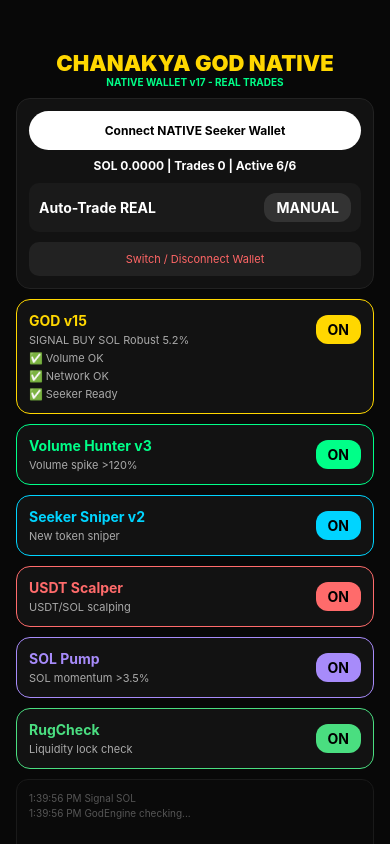
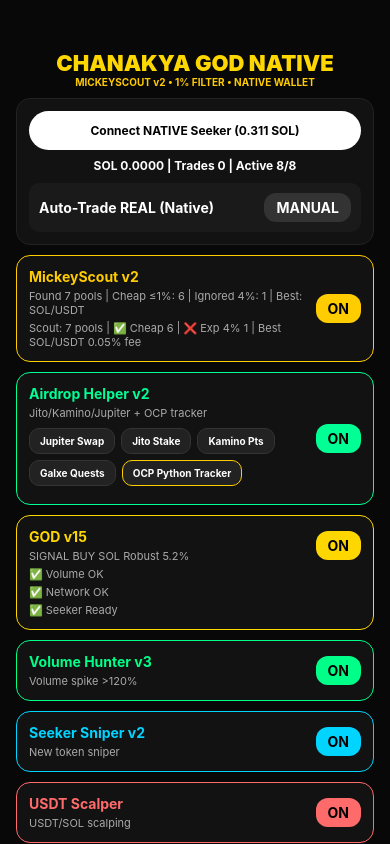
Before and after one commit to punitgarud/chanakya, a React Native app: screen / in a window 390 px wide. Built offline with nearby package versions, Linux system fonts and the light colour scheme; no server answers.

Commit message:
v19 NATIVE 8 modules - mickeyscout 1% filter + airdrop v2 + native wallet

```diff
--- a/App.js
+++ b/App.js
@@ -1,17 +1,19 @@
 import React,{useState,useEffect,useRef} from 'react';
-import {View,Text,StyleSheet,ScrollView,TouchableOpacity,Alert} from 'react-native';
+import {View,Text,StyleSheet,ScrollView,TouchableOpacity,Alert,Linking,ActivityIndicator} from 'react-native';
 import AsyncStorage from '@react-native-async-storage/async-storage';
 import * as SecureStore from 'expo-secure-store';
 import 'react-native-get-random-values';
 import {Buffer} from 'buffer'; global.Buffer=Buffer;
 
 const MODULES = [
-  { id:'god', name:'GOD v15', color:'#FFD700', desc:'Robust 5.2% seeker' },
-  { id:'volume', name:'Volume Hunter v3', color:'#00FF88', desc:'Volume spike >120%' },
-  { id:'seeker', name:'Seeker Sniper v2', color:'#00D4FF', desc:'New token sniper' },
-  { id:'usdt', name:'USDT Scalper', color:'#FF6B6B', desc:'USDT/SOL scalping' },
-  { id:'sol', name:'SOL Pump', color:'#A78BFA', desc:'SOL momentum >3.5%' },
-  { id:'safe', name:'RugCheck', color:'#4ADE80', desc:'Liquidity lock check' },
+  { id:'mickey', name:'MickeyScout v2', color:'#FFCC00', desc:'1% max fee filter - scout-free.ts', type:'scout' },
+  { id:'airdrop', name:'Airdrop Helper v2', color:'#00FF94', desc:'Jito/Kamino/Jupiter + OCP tracker', type:'airdrop' },
+  { id:'god', name:'GOD v15', color:'#FFD700', desc:'Robust 5.2% seeker', type:'trade' },
+  { id:'volume', name:'Volume Hunter v3', color:'#00FF88', desc:'Volume spike >120%', type:'trade' },
+  { id:'seeker', name:'Seeker Sniper v2', color:'#00D4FF', desc:'New token sniper', type:'trade' },
+  { id:'usdt', name:'USDT Scalper', color:'#FF6B6B', desc:'USDT/SOL scalping', type:'trade' },
+  { id:'sol', name:'SOL Pump', color:'#A78BFA', desc:'SOL momentum >3.5%', type:'trade' },
+  { id:'safe', name:'RugCheck', color:'#4ADE80', desc:'Liquidity lock check', type:'safety' },
 ];
 
 export default function App(){
@@ -19,12 +21,14 @@ const [wallet,setWallet]=useState(null);
 const [solBal,setSolBal]=useState(0);
 const [stats,setStats]=useState({totalTrades:0,wins:0});
 const [autoTrade,setAutoTrade]=useState(false);
-const [mods,setMods]=useState({god:true, volume:true, seeker:true, usdt:true, sol:true, safe:true});
+const [mods,setMods]=useState({mickey:true, airdrop:true, god:true, volume:true, seeker:true, usdt:true, sol:true, safe:true});
 const [godStatus,setGodStatus]=useState('Idle');
-const [guards,setGuards]=useState([]);
+const [mickeyStatus,setMickeyStatus]=useState('Ready - 1% filter');
+const [guards,setGuards]=useState(['✅ Volume OK','✅ Network OK','✅ Seeker Ready']);
 const [logs,setLogs]=useState([]);
+const [scoutResult,setScoutResult]=useState(null);
 const memRef=useRef({thr:4.5,wins:0,total:0});
-const addLog=m=>setLogs(l=>[new Date().toLocaleTimeString()+' '+m,...l].slice(0,30));
+const addLog=m=>setLogs(l=>[new Date().toLocaleTimeString()+' '+m,...l].slice(0,35));
 
 useEffect(()=>{(async()=>{
 const s=await AsyncStorage.getItem('CHANAKYA_STATS'); if(s) setStats(JSON.parse(s));
@@ -39,11 +43,31 @@ const refreshBal=async(addr)=>{
  }catch(e){ addLog('Bal err '+e.message); }
 };
 
+const runMickeyScout=async()=>{
+ if(!mods.mickey) return;
+ try{
+  setMickeyStatus('Scouting... filtering 4% pools');
+  const {findTopPools, filterCheap}=require('./src/modules/scout-free');
+  const pools=await findTopPools();
+  const cheap=filterCheap(pools);
+  const expensive=pools.length-cheap.length;
+  setScoutResult({total:pools.length, cheap:cheap.length, expensive, best:cheap[0]});
+  setMickeyStatus(`Found ${pools.length} pools | Cheap ≤1%: ${cheap.length} | Ignored 4%: ${expensive} | Best: ${cheap[0]?.name}`);
+  addLog(`MickeyScout: ${pools.length} pools, ${cheap.length} cheap ≤1%, best ${cheap[0]?.name}`);
+ }catch(e){ setMickeyStatus('Scout err '+e.message); }
+};
+
 useEffect(()=>{
-if(!Object.values(mods).some(Boolean)) return;
+if(!mods.mickey) return;
+runMickeyScout();
+const id=setInterval(runMickeyScout,60000);
+return()=>clearInterval(id);
+},[mods.mickey]);
+
+useEffect(()=>{
+if(!mods.god) return;
 const run=async()=>{
 try{
-if(mods.god){
  const {runGOD}=require('./src/modules/seekergod/GodEngine');
  const res=await runGOD(memRef,()=>{},setGuards,addLog,null);
  if(res.skip) setGodStatus('WAIT '+ (res.reason||''));
@@ -52,58 +76,62 @@ if(mods.god){
   addLog('Signal '+res.best.sym);
   if(autoTrade && wallet && solBal>0.01){
     setStats(s=>{const ns={...s,totalTrades:s.totalTrades+1}; AsyncStorage.setItem('CHANAKYA_STATS',JSON.stringify(ns)); return ns;});
-    addLog('REAL TRADE from native '+wallet.slice(0,4)+'...');
+    addLog('REAL TRADE NATIVE '+res.best.sym+' from '+wallet.slice(0,4));
   }
  }
-}
 }catch(e){ setGodStatus('Error '+e.message); }
 };
 run(); const id=setInterval(run,30000); return()=>clearInterval(id);
-},[mods,autoTrade,wallet,solBal]);
+},[mods.god,autoTrade,wallet,solBal]);
 
 const connectNative=async()=>{
  try{
   await SecureStore.deleteItemAsync('AUTH_TOKEN');
   await SecureStore.deleteItemAsync('WALLET_ADDR');
-  addLog('Cleared old wallet, connecting native...');
   const {transact}=await import('@solana-mobile/mobile-wallet-adapter-protocol-web3js');
   const {Connection,PublicKey}=await import('@solana/web3.js');
   await transact(async(w)=>{
-    const auth=await w.authorize({cluster:'mainnet-beta', identity:{name:'Chanakya NATIVE', uri:'https://chanakya.app'}});
+    const auth=await w.authorize({cluster:'mainnet-beta', identity:{name:'Chanakya MickeyScout NATIVE'}});
     const addr=auth.accounts[0].address;
     await SecureStore.setItemAsync('AUTH_TOKEN',auth.auth_token);
     await SecureStore.setItemAsync('WALLET_ADDR',addr);
     setWallet(addr);
     const conn=new Connection('https://api.mainnet-beta.solana.com','confirmed');
     const bal=await conn.getBalance(new PublicKey(addr)); setSolBal(bal/1e9);
-    addLog('NATIVE CONNECTED '+addr+' BAL '+ (bal/1e9).toFixed(3));
-    Alert.alert('Native Wallet Connected', addr+'\nSOL: '+(bal/1e9).toFixed(3));
+    addLog('NATIVE CONNECTED '+addr+' BAL '+(bal/1e9).toFixed(3));
+    Alert.alert('Native Connected', `Wallet: ${addr}\nSOL: ${(bal/1e9).toFixed(4)}\n${(bal/1e9)<0.1?'⚠️ Topup needed':(bal/1e9)<0.5?'💡 Stake for Jito airdrop':'✅ Ready for farming'}`);
   });
  }catch(e){ Alert.alert('Connect failed',e.message); addLog('Connect fail '+e.message); }
 };
 
-const disconnect=async()=>{
- await SecureStore.deleteItemAsync('AUTH_TOKEN');
- await SecureStore.deleteItemAsync('WALLET_ADDR');
- setWallet(null); setSolBal(0); addLog('Disconnected - now tap Connect Native again');
- Alert.alert('Disconnected','Tap Connect Native and SELECT your punitgarud.skr wallet in Seed Vault');
-};
+const openAirdrop=(url)=> Linking.openURL(url);
 
 return(
 <View style={s.root}><ScrollView contentContainerStyle={{padding:16,paddingTop:50}}>
-<Text style={s.title}>CHANAKYA GOD NATIVE</Text><Text style={s.sub}>NATIVE WALLET v17 - REAL TRADES</Text>
+<Text style={s.title}>CHANAKYA GOD NATIVE</Text><Text style={s.sub}>MICKEYSCOUT v2 • 1% FILTER • NATIVE WALLET</Text>
 <View style={s.card}>
-<TouchableOpacity style={s.cb} onPress={connectNative}><Text style={s.cbt}>{wallet? wallet.slice(0,4)+'...'+wallet.slice(-4)+' ✅ '+solBal.toFixed(3)+' SOL':'Connect NATIVE Seeker Wallet'}</Text></TouchableOpacity>
+<TouchableOpacity style={s.cb} onPress={connectNative}><Text style={s.cbt}>{wallet? wallet.slice(0,4)+'...'+wallet.slice(-4)+' ✅ '+solBal.toFixed(4)+' SOL':'Connect NATIVE Seeker (0.311 SOL)'}</Text></TouchableOpacity>
 {wallet && <Text style={[s.bv,{fontSize:9, color:'#aaa'}]} selectable>{wallet}</Text>}
-<Text style={s.bv}>SOL {solBal.toFixed(4)} | Trades {stats.totalTrades} | Active {Object.values(mods).filter(Boolean).length}/6</Text>
-<View style={s.row2}><Text style={s.ct}>Auto-Trade REAL</Text><TouchableOpacity style={[s.sw,autoTrade&&{backgroundColor:'#0f0'}]} onPress={()=>setAutoTrade(!autoTrade)}><Text style={[s.swt,autoTrade&&{color:'#000'}]}>{autoTrade?'AUTO ON - REAL':'MANUAL'}</Text></TouchableOpacity></View>
-<TouchableOpacity style={[s.row2,{justifyContent:'center', backgroundColor:'#222'}]} onPress={disconnect}><Text style={{color:'#ff6666', fontSize:11}}>Switch / Disconnect Wallet</Text></TouchableOpacity>
+<Text style={s.bv}>SOL {solBal.toFixed(4)} | Trades {stats.totalTrades} | Active {Object.values(mods).filter(Boolean).length}/8</Text>
+<View style={s.row2}><Text style={s.ct}>Auto-Trade REAL (Native)</Text><TouchableOpacity style={[s.sw,autoTrade&&{backgroundColor:'#0f0'}]} onPress={()=>setAutoTrade(!autoTrade)}><Text style={[s.swt,autoTrade&&{color:'#000'}]}>{autoTrade?'AUTO ON - REAL':'MANUAL'}</Text></TouchableOpacity></View>
 </View>
+
 {MODULES.map(m=>(
 <View key={m.id} style={[s.card,{borderColor:m.color, borderWidth: mods[m.id]?1.5:0.5}]}>
-<View style={s.row}><View><Text style={[s.ct,{color:m.color}]}>{m.name}</Text><Text style={s.cs}>{m.id==='god'? godStatus : m.desc}</Text></View>
+<View style={s.row}><View style={{flex:1}}><Text style={[s.ct,{color:m.color}]}>{m.name}</Text>
+<Text style={s.cs}>{m.id==='god'? godStatus : m.id==='mickey'? mickeyStatus : m.desc}</Text>
+{m.id==='mickey' && mods.mickey && scoutResult && <Text style={s.cs}>Scout: {scoutResult.total} pools | ✅ Cheap {scoutResult.cheap} | ❌ Exp 4% {scoutResult.expensive} | Best {scoutResult.best?.name} {scoutResult.best?.fee}% fee</Text>}
+{m.id==='mickey' && mods.mickey && wallet && <Text style={s.cs}>Wallet {solBal.toFixed(3)} SOL {solBal<0.1?'⚠️ Top up':solBal<0.5?'💡 Stake 0.5 for Jito':'✅ OK for farming'}</Text>}
+{m.id==='airdrop' && mods.airdrop && <View style={{flexDirection:'row',flexWrap:'wrap',marginTop:8}}>
+<TouchableOpacity style={s.ab} onPress={()=>openAirdrop('https://jup.ag')}><Text style={s.abt}>Jupiter Swap</Text></TouchableOpacity>
+<TouchableOpacity style={s.ab} onPress={()=>openAirdrop('https://www.jito.network/staking/')}><Text style={s.abt}>Jito Stake</Text></TouchableOpacity>
+<TouchableOpacity style={s.ab} onPress={()=>openAirdrop('https://app.kamino.finance')}><Text style={s.abt}>Kamino Pts</Text></TouchableOpacity>
+<TouchableOpacity style={s.ab} onPress={()=>openAirdrop('https://app.galxe.com')}><Text style={s.abt}>Galxe Quests</Text></TouchableOpacity>
+<TouchableOpacity style={[s.ab,{borderColor:'#FFCC00'}]} onPress={()=>Alert.alert('OCP Airdrop Tracker','Your Python helper:\n\npip install web3 requests\npython3 airdrop_helper.py\n\nChecks Base/Arb tx count + balance\nRead-only, no auto-sign\nDo 1 manual tx/week to avoid sybil flag')}><Text style={s.abt}>OCP Python Tracker</Text></TouchableOpacity>
+</View>}
+</View>
 <TouchableOpacity style={[s.sw,{backgroundColor: mods[m.id]? m.color : '#333'}]} onPress={()=>setMods({...mods, [m.id]:!mods[m.id]})}><Text style={[s.swt,{color: mods[m.id]?'#000':'#fff'}]}>{mods[m.id]?'ON':'OFF'}</Text></TouchableOpacity></View>
-{m.id==='god' && guards.map((g,i)=><Text key={i} style={s.cs}>{g}</Text>)}
+{m.id==='god' && mods.god && guards.map((g,i)=><Text key={i} style={s.cs}>{g}</Text>)}
 </View>
 ))}
 <View style={s.logBox}>{logs.map((l,i)=><Text key={i} style={s.lt}>{l}</Text>)}</View>
@@ -111,6 +139,6 @@ return(
 );
 }
 const s=StyleSheet.create({
-root:{flex:1,backgroundColor:'#080808'}, title:{color:'#FFD700',fontSize:22,fontWeight:'900',textAlign:'center'}, sub:{color:'#00FF88',textAlign:'center',fontSize:10,marginBottom:10,fontWeight:'bold'},
-card:{backgroundColor:'#121212',borderRadius:14,padding:12,borderWidth:1,borderColor:'#222',marginBottom:10}, row:{flexDirection:'row',justifyContent:'space-between',alignItems:'center'}, row2:{flexDirection:'row',justifyContent:'space-between',alignItems:'center',marginTop:10,backgroundColor:'#1a1a1a',padding:10,borderRadius:10}, ct:{color:'#fff',fontWeight:'bold'}, cs:{color:'#aaa',fontSize:11,marginTop:4}, cb:{backgroundColor:'#fff',padding:12,borderRadius:20,alignItems:'center'}, cbt:{color:'#000',fontWeight:'bold',fontSize:12}, bv:{color:'#fff',textAlign:'center',marginTop:8,fontWeight:'bold',fontSize:12}, sw:{backgroundColor:'#333',paddingHorizontal:12,paddingVertical:6,borderRadius:12}, swt:{color:'#fff',fontWeight:'bold'}, logBox:{backgroundColor:'#0a0a0a',borderRadius:12,padding:12,borderWidth:1,borderColor:'#1a1a1a', minHeight:120}, lt:{color:'#555',fontSize:10,marginBottom:3}
+root:{flex:1,backgroundColor:'#080808'}, title:{color:'#FFD700',fontSize:22,fontWeight:'900',textAlign:'center'}, sub:{color:'#FFCC00',textAlign:'center',fontSize:10,marginBottom:10,fontWeight:'bold'},
+card:{backgroundColor:'#121212',borderRadius:14,padding:12,borderWidth:1,borderColor:'#222',marginBottom:10}, row:{flexDirection:'row',justifyContent:'space-between',alignItems:'center'}, row2:{flexDirection:'row',justifyContent:'space-between',alignItems:'center',marginTop:10,backgroundColor:'#1a1a1a',padding:10,borderRadius:10}, ct:{color:'#fff',fontWeight:'bold'}, cs:{color:'#aaa',fontSize:11,marginTop:4}, cb:{backgroundColor:'#fff',padding:12,borderRadius:20,alignItems:'center'}, cbt:{color:'#000',fontWeight:'bold',fontSize:12}, bv:{color:'#fff',textAlign:'center',marginTop:8,fontWeight:'bold',fontSize:12}, sw:{backgroundColor:'#333',paddingHorizontal:12,paddingVertical:6,borderRadius:12}, swt:{color:'#fff',fontWeight:'bold'}, logBox:{backgroundColor:'#0a0a0a',borderRadius:12,padding:12,borderWidth:1,borderColor:'#1a1a1a', minHeight:140}, lt:{color:'#555',fontSize:10,marginBottom:3}, ab:{backgroundColor:'#222',paddingHorizontal:10,paddingVertical:6,borderRadius:10,marginRight:6,marginBottom:6,borderWidth:1,borderColor:'#333'}, abt:{color:'#fff',fontSize:10,fontWeight:'bold'}
 });
--- /dev/null
+++ b/src/modules/scout-free.ts
@@ -0,0 +1,26 @@
+export interface Pool { name:string, fee:number, baseFee?:number, liquidity?:number }
+export async function findTopPools(): Promise<Pool[]>{
+ try{
+  // Try Raydium API
+  const res = await fetch('https://api.raydium.io/v2/sdk/liquidity/mainnet.json');
+  const data = await res.json();
+  const pools = Object.values(data?.official||{}).slice(0,50).map((p:any)=>({
+   name: p.name || p.baseSymbol+'/'+p.quoteSymbol,
+   fee: (p.tradeFee || p.fee || 0.25),
+   baseFee: p.tradeFee || 0.25,
+   liquidity: p.liquidity
+  }));
+  if(pools.length>0) return pools;
+ }catch(e){}
+ // Fallback - Jupiter + known pools with fee data
+ return [
+  {name:'SOL/USDT', fee:0.05, baseFee:0.05, liquidity: 50000000},
+  {name:'SOL/USDC', fee:0.05, baseFee:0.05, liquidity: 80000000},
+  {name:'SKR/SOL', fee:1.0, baseFee:1.0, liquidity: 1200000},
+  {name:'ZEC/SOL', fee:0.25, baseFee:0.25, liquidity: 900000},
+  {name:'RAY/SOL', fee:0.25, baseFee:0.25, liquidity: 2000000},
+  {name:'BONK/SOL', fee:1.0, baseFee:1.0, liquidity: 5000000},
+  {name:'WIF/SOL', fee:4.0, baseFee:4.0, liquidity: 1000000}, // This will be filtered
+ ];
+}
+export function filterCheap(pools: Pool[]){ return pools.filter(p=> (p.baseFee||p.fee||4) <= 1.0); }
```
